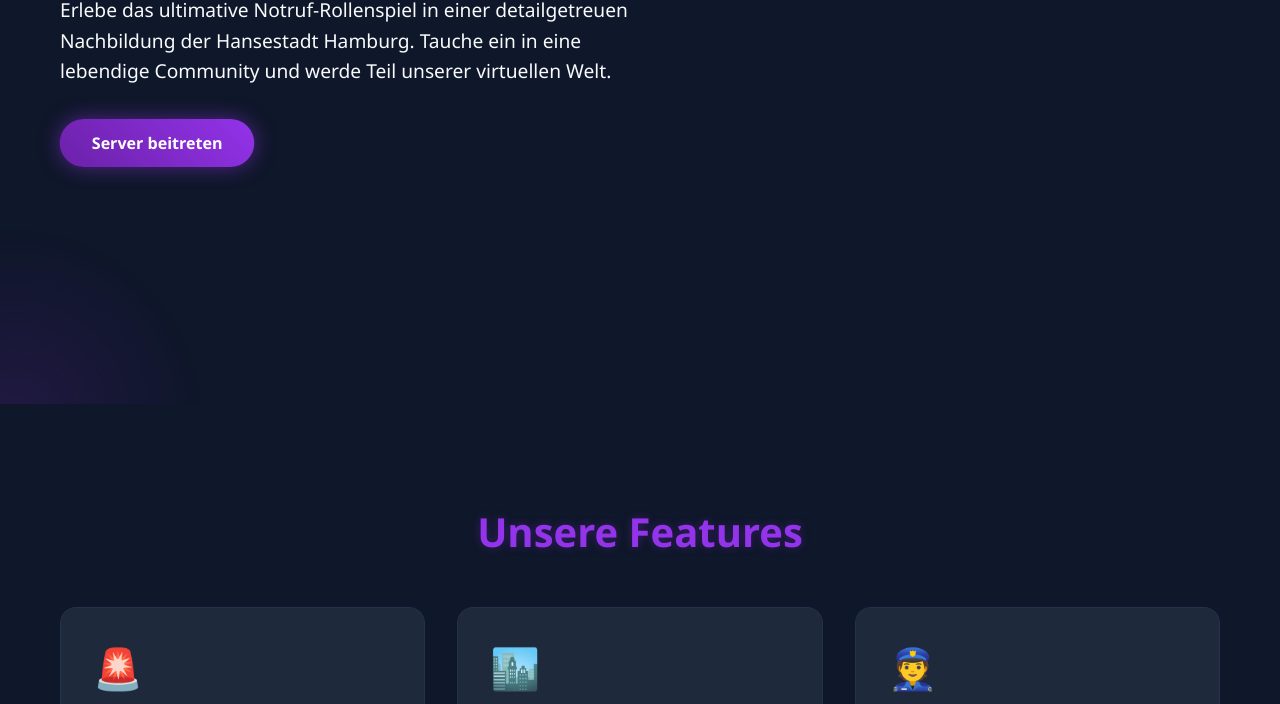
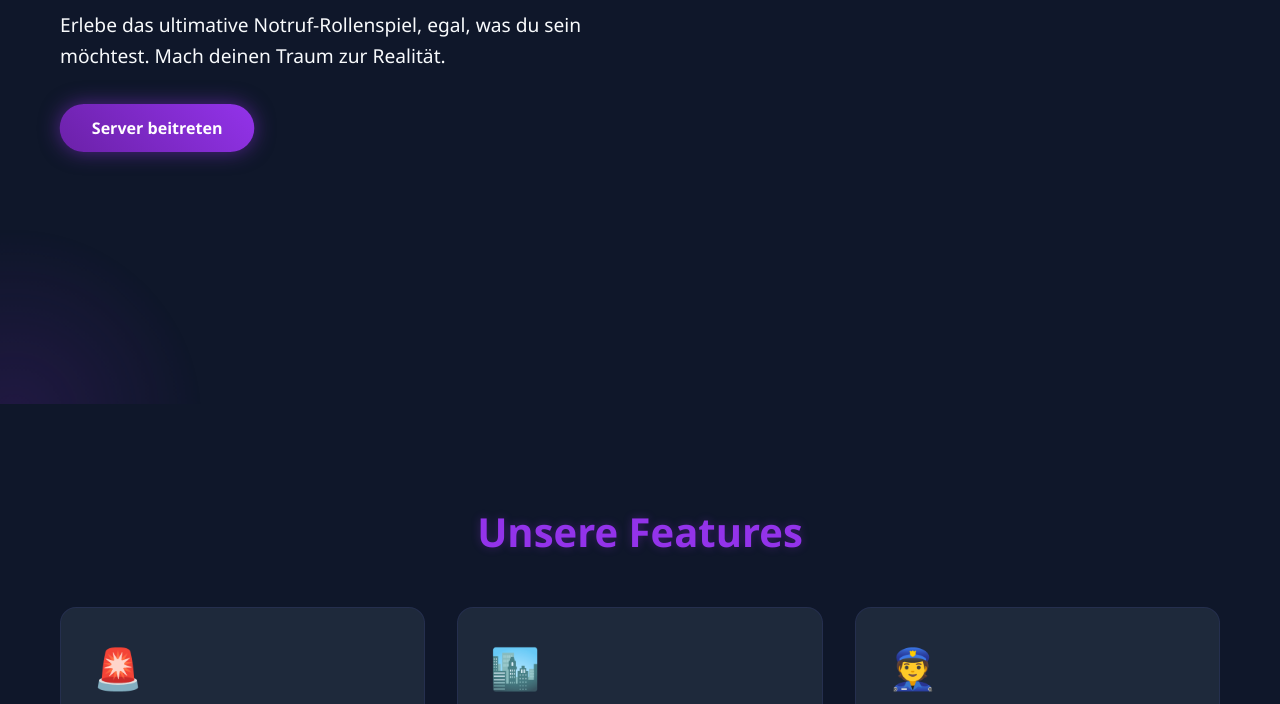
Before and after one commit to empfi/grandrp, a plain HTML site: page index.html in a window 1280 px wide. Shown: the part 396-1100 px from the top of the page. Drawn offline with Linux system fonts and the light colour scheme.

Commit message:
Update index.html

```diff
--- a/index.html
+++ b/index.html
@@ -619,7 +619,7 @@
         <div class="container">
             <div class="hero-content">
                 <h1>Willkommen bei <span>GrandRP</span> Notruf Hamburg</h1>
-                <p>Erlebe das ultimative Notruf-Rollenspiel in einer detailgetreuen Nachbildung der Hansestadt Hamburg. Tauche ein in eine lebendige Community und werde Teil unserer virtuellen Welt.</p>
+                <p>Erlebe das ultimative Notruf-Rollenspiel, egal, was du sein möchtest. Mach deinen Traum zur Realität.</p>
                 <a href="#join" class="cta-button pulse">Server beitreten</a>
             </div>
         </div>
```
